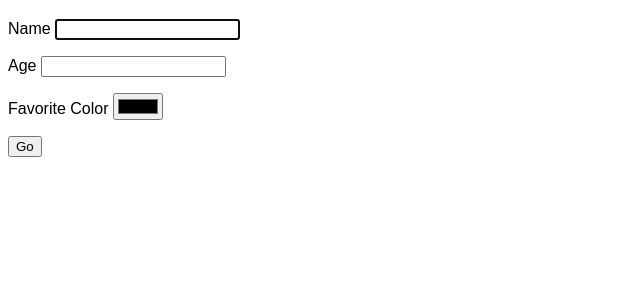
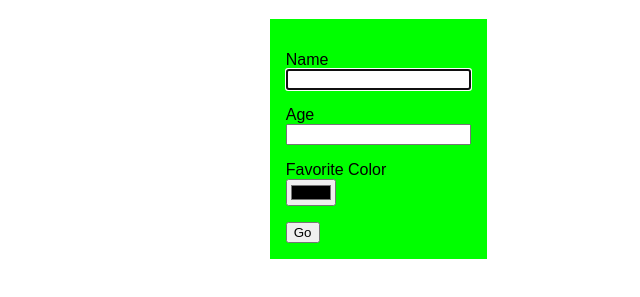
Before and after one commit to kthakur99/user-directory, a plain HTML site: page index.html in a window 1280 px wide. Shown: the part 61-358 px from the top of the page, without its empty margins (0-640 px from the left). Drawn offline with Linux system fonts and the light colour scheme.

Commit message:
New CSS addition

```diff
--- a/index.css
+++ b/index.css
@@ -1,3 +1,22 @@
 body{
     font-family: sans-serif;
 }
+
+main {
+    display: flex;
+    justify-content: space-around;
+}
+
+#userForm{
+    background-color: #00ff00;
+    padding: 1px solid #e3e3e3;
+    padding: 1rem;
+}
+
+label{
+    display: block;
+}
+
+dl li{
+    list-style: none;
+}
--- a/index.html
+++ b/index.html
@@ -7,9 +7,10 @@
     <meta name="viewport" content="width=device-width, initial-scale=1">
     <link rel="stylesheet" href="index.css">
  </head>
-<body>
+
+ <body>
  <h1>User Directory</h1>
-
+ <main>
  <form id="userForm">
      <p>
         <label for = "userName">Name</label>
@@ -31,7 +32,7 @@
  </form>
 
  <div id="users"></div>
-
+</main>
  <script src="index.js"></script>
 </body>
 </html>
```
